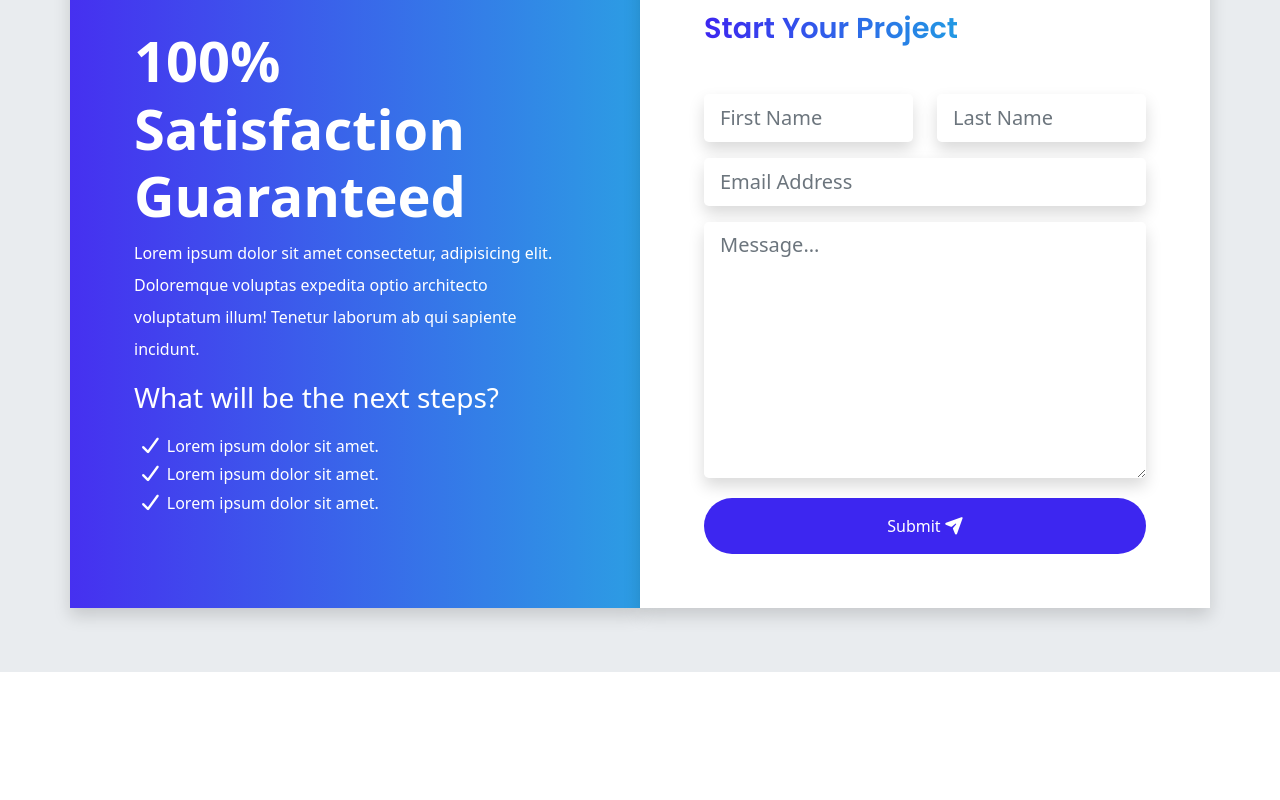
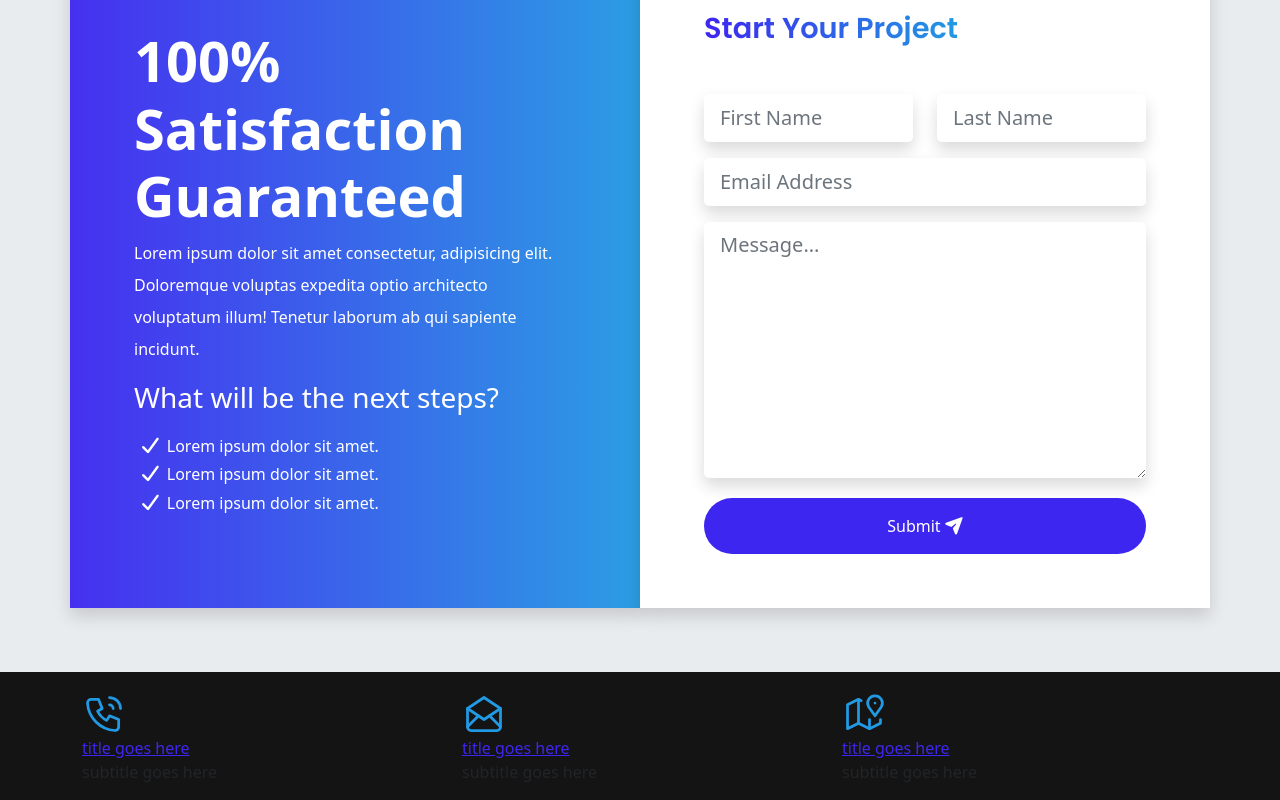
Before and after one commit to dmenezesgabriel/bootstrap-sass, a website: page index.html in a window 1280 px wide. Shown: the part 6470-7270 px from the top of the page. Before the commit the page ends 7142 px from the top, so only its background shows below. Drawn offline with nearby package versions, Linux system fonts and the light colour scheme; files that its build step writes are made by us from their sources.

Commit message:
Add footer

```diff
--- a/index.html
+++ b/index.html
@@ -648,6 +648,63 @@
       </div>
     </section>
     <!-- Getting started end -->
+    <!-- Start footer -->
+    <footer class="footer">
+      <div class="container">
+        <div class="row">
+          <!-- Content for mobile number -->
+          <div class="col-md-4 col-lg-4 contact-box pt-1">
+            <div class="contact-box__icon">
+              <svg xmlns="http://www.w3.org/2000/svg" class="icon icon-tabler icon-tabler-phone-call" width="44" height="44" viewBox="0 0 24 24" stroke-width="1.5" stroke="#2299e3" fill="none" stroke-linecap="round" stroke-linejoin="round">
+                <path stroke="none" d="M0 0h24v24H0z" fill="none"/>
+                <path d="M5 4h4l2 5l-2.5 1.5a11 11 0 0 0 5 5l1.5 -2.5l5 2v4a2 2 0 0 1 -2 2a16 16 0 0 1 -15 -15a2 2 0 0 1 2 -2" />
+                <path d="M15 7a2 2 0 0 1 2 2" />
+                <path d="M15 3a6 6 0 0 1 6 6" />
+              </svg>
+            </div>
+            <div class="contact-box__info">
+              <a href="" class="contact-box__info--title">title goes here</a>
+              <p class="contact-box__info--subtitle">subtitle goes here</p>
+            </div>
+          </div>
+          <!-- content for email -->
+          <div class="col-md-4 col-lg-4 contact-box pt-1">
+            <div class="contact-box__icon">
+              <svg xmlns="http://www.w3.org/2000/svg" class="icon icon-tabler icon-tabler-mail-opened" width="44" height="44" viewBox="0 0 24 24" stroke-width="1.5" stroke="#2299e3" fill="none" stroke-linecap="round" stroke-linejoin="round">
+                <path stroke="none" d="M0 0h24v24H0z" fill="none"/>
+                <polyline points="3 9 12 15 21 9 12 3 3 9" />
+                <path d="M21 9v10a2 2 0 0 1 -2 2h-14a2 2 0 0 1 -2 -2v-10" />
+                <line x1="3" y1="19" x2="9" y2="13" />
+                <line x1="15" y1="13" x2="21" y2="19" />
+              </svg>
+            </div>
+            <div class="contact-box__info">
+              <a href="" class="contact-box__info--title">title goes here</a>
+              <p class="contact-box__info--subtitle">subtitle goes here</p>
+            </div>
+          </div>
+          <!-- content for location-->
+          <div class="col-md-4 col-lg-4 contact-box pt-1">
+            <div class="contact-box__icon">
+              <svg xmlns="http://www.w3.org/2000/svg" class="icon icon-tabler icon-tabler-map-2" width="44" height="44" viewBox="0 0 24 24" stroke-width="1.5" stroke="#2299e3" fill="none" stroke-linecap="round" stroke-linejoin="round">
+                <path stroke="none" d="M0 0h24v24H0z" fill="none"/>
+                <line x1="18" y1="6" x2="18" y2="6.01" />
+                <path d="M18 13l-3.5 -5a4 4 0 1 1 7 0l-3.5 5" />
+                <polyline points="10.5 4.75 9 4 3 7 3 20 9 17 15 20 21 17 21 15" />
+                <line x1="9" y1="4" x2="9" y2="17" />
+                <line x1="15" y1="15" x2="15" y2="20" />
+              </svg>
+            </div>
+            <div class="contact-box__info">
+              <a href="" class="contact-box__info--title">title goes here</a>
+              <p class="contact-box__info--subtitle">subtitle goes here</p>
+            </div>
+          </div>
+        </div>
+      </div>
+    </footer>
+    <!-- End footer -->
+
     <script
       src="https://cdn.jsdelivr.net/npm/bootstrap@5.2.0-beta1/dist/js/bootstrap.bundle.min.js"
       integrity="sha384-pprn3073KE6tl6bjs2QrFaJGz5/SUsLqktiwsUTF55Jfv3qYSDhgCecCxMW52nD2"
--- a/scss/_custom.scss
+++ b/scss/_custom.scss
@@ -3,7 +3,8 @@
 // Main colors
 $purple-dark: #3d26f0;
 $purple-light: #706ef5;
-$pink: #2299e3;
+$light-blue: #2299e3;
+$footer: #151414;
 
 // White and grey
 $white: #fff;
@@ -19,7 +20,7 @@
 $black: #000;
 
 $primary: $purple-dark;
-$secondary: $pink;
+$secondary: $light-blue;
 
 // Accordion overrides
 $accordion-padding-x: 1.5rem;
--- a/scss/sections/_footer.scss
+++ b/scss/sections/_footer.scss
@@ -0,0 +1,7 @@
+@use "../custom" as custom;
+@use "../components/mixins" as mixins;
+
+.footer {
+  padding-top: 1rem;
+  background-color: custom.$footer;
+}
```
